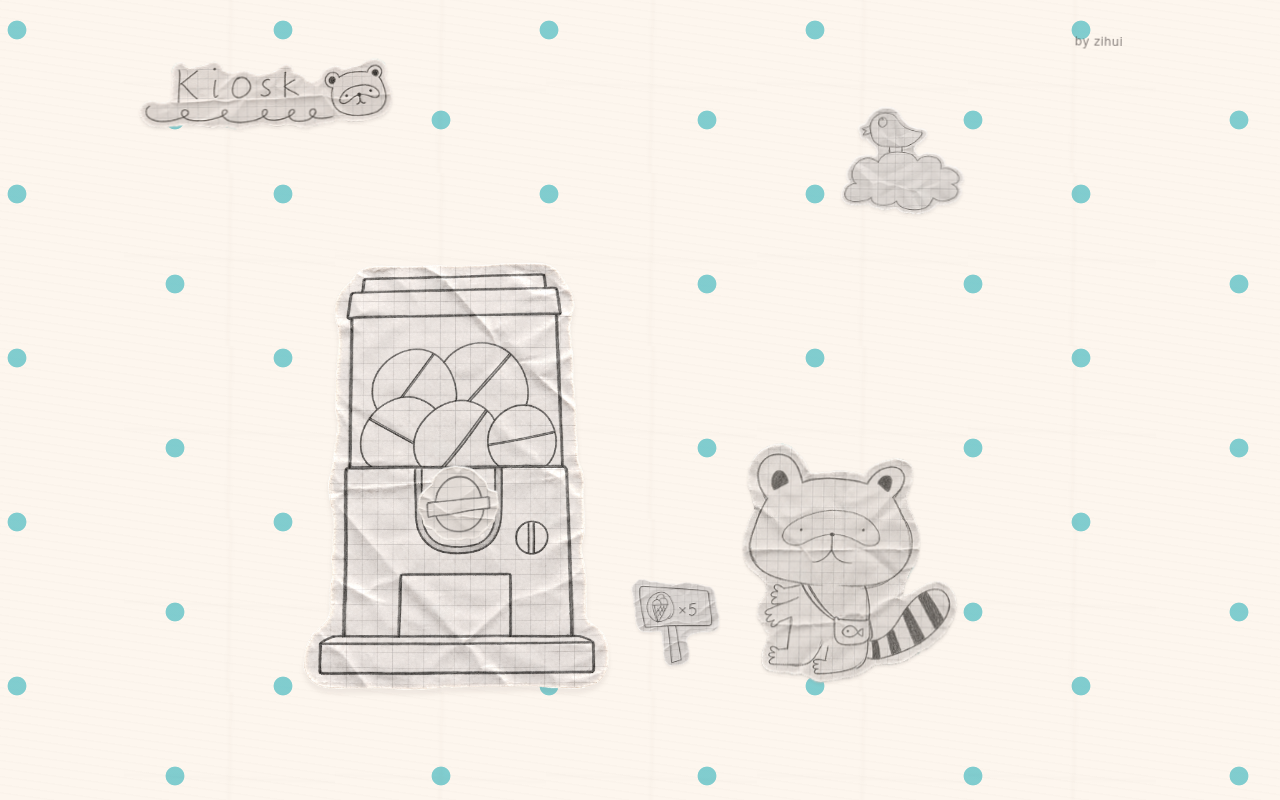
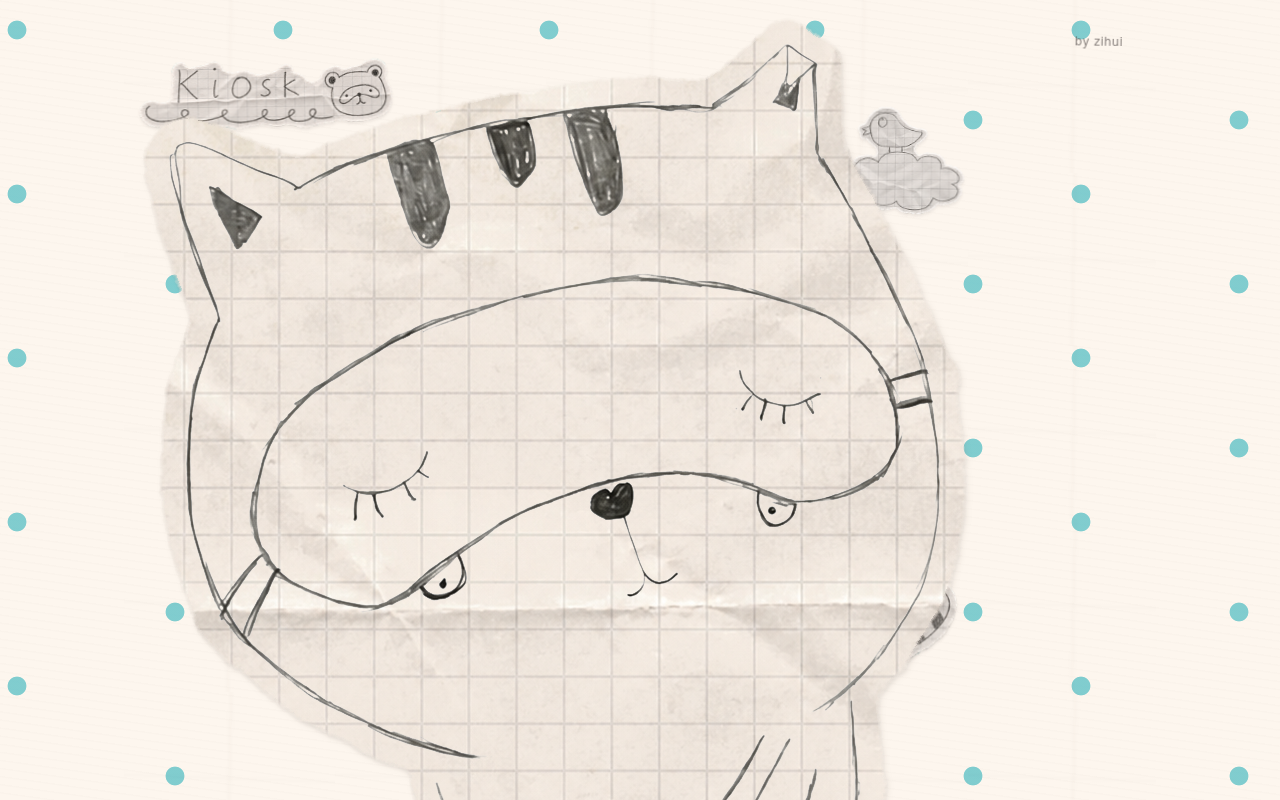
Before and after one commit to eclaircrumb/gachapon, a Next.js app in the folder gachapon/: page / in a window 1280 px wide. Built offline with nearby package versions, Linux system fonts and the light colour scheme.

Commit message:
Update page.tsx

```diff
--- a/gachapon/app/page.tsx
+++ b/gachapon/app/page.tsx
@@ -167,6 +167,13 @@ export default function Home() {
           draggable={false}
         />
 
+        <img
+  className="art art-cat drift-five"
+  src="/art/cat.png"
+  alt="A hand-drawn cat beside the raccoon"
+  draggable={false}
+/>
+
         <p className="screen-reader-status" aria-live="polite">
           {phase === "turning" && "The gacha machine is drawing a link."}
           {prize && `Your capsule contains ${prize.label}.`}
```
